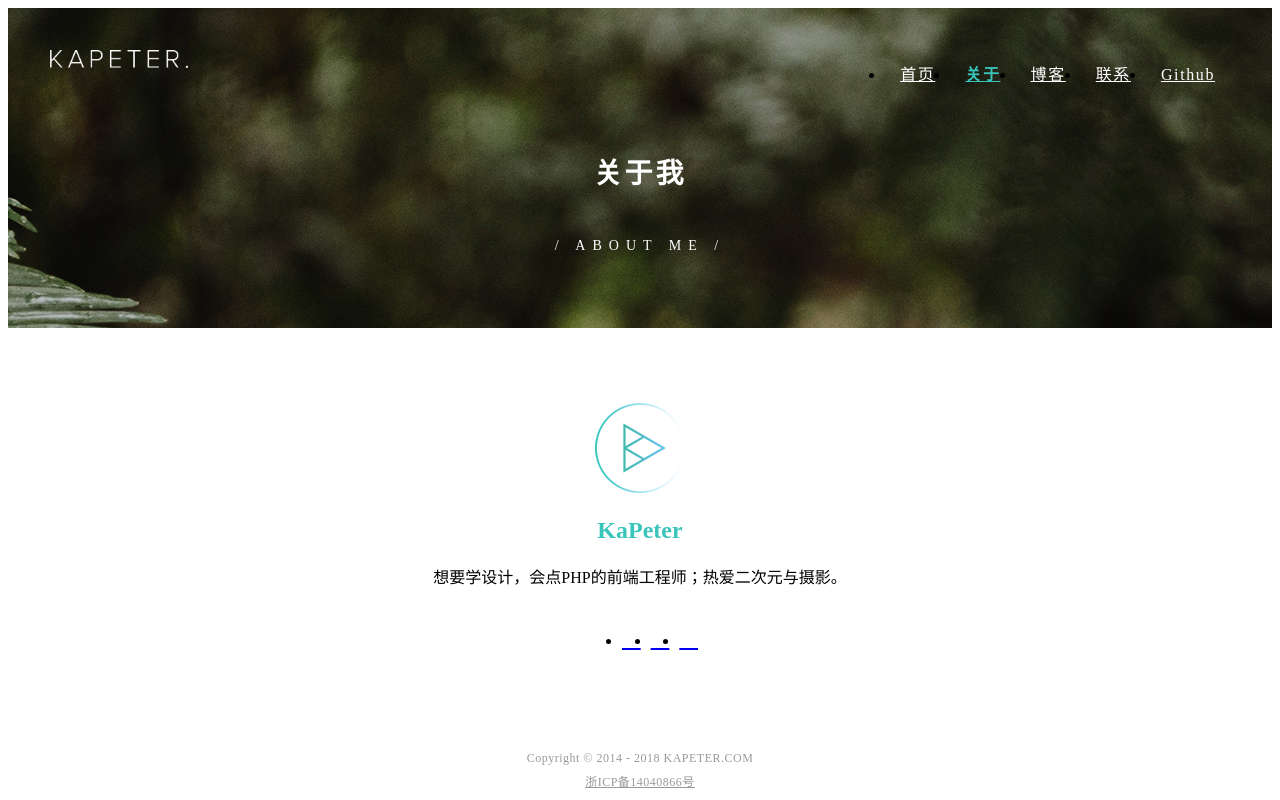
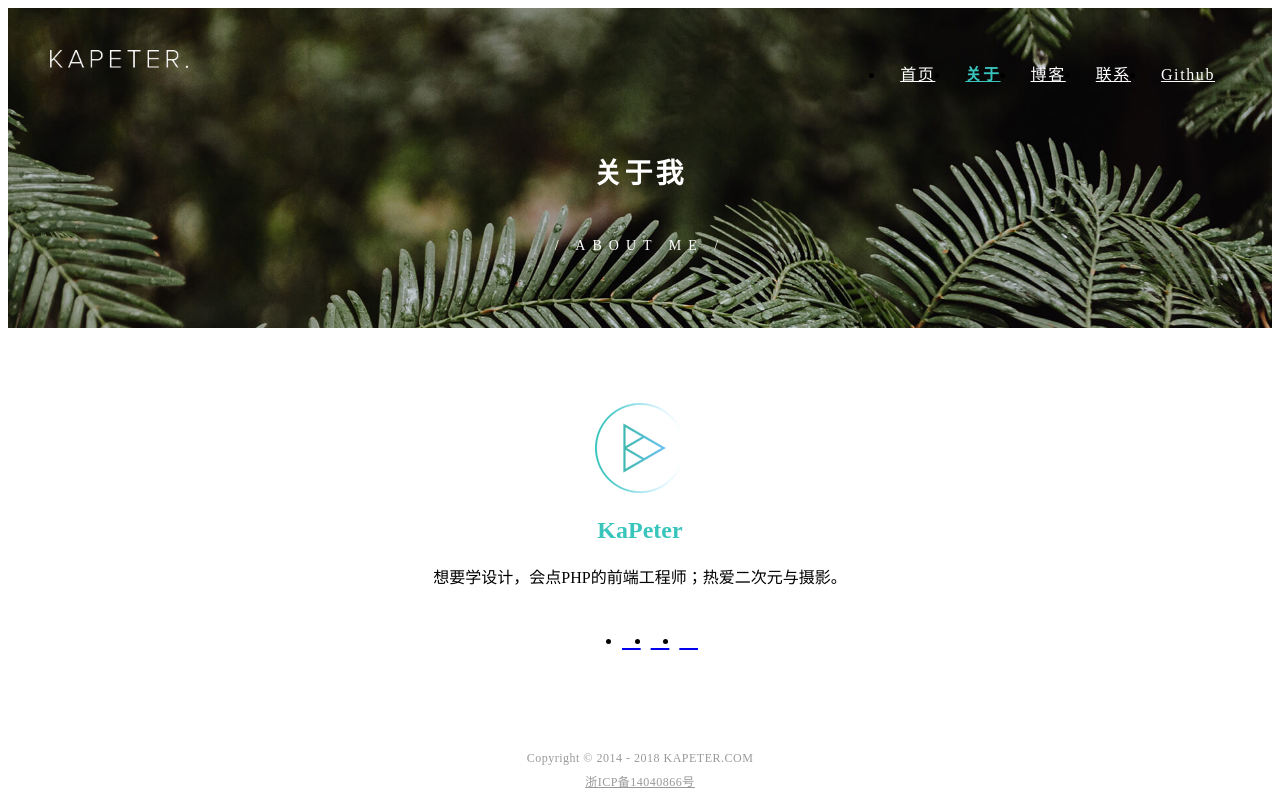
Before and after one commit to kapeter/mikuColor, a Nuxt app: page /about in a window 1280 px wide. Built offline with nearby package versions, Linux system fonts and the light colour scheme.

Commit message:
压缩图片，解决高分辨率下图片显示不全问题

```diff
--- a/components/PageHeader.vue
+++ b/components/PageHeader.vue
@@ -44,6 +44,9 @@
       animation: cover 25s linear;
       animation-fill-mode: forwards;
       text-align: center;
+      img{
+        width: 100%;
+      }
     }
     .title{
       display: inline-block;
```
Also changed, not shown: assets/img/bg.jpg.
